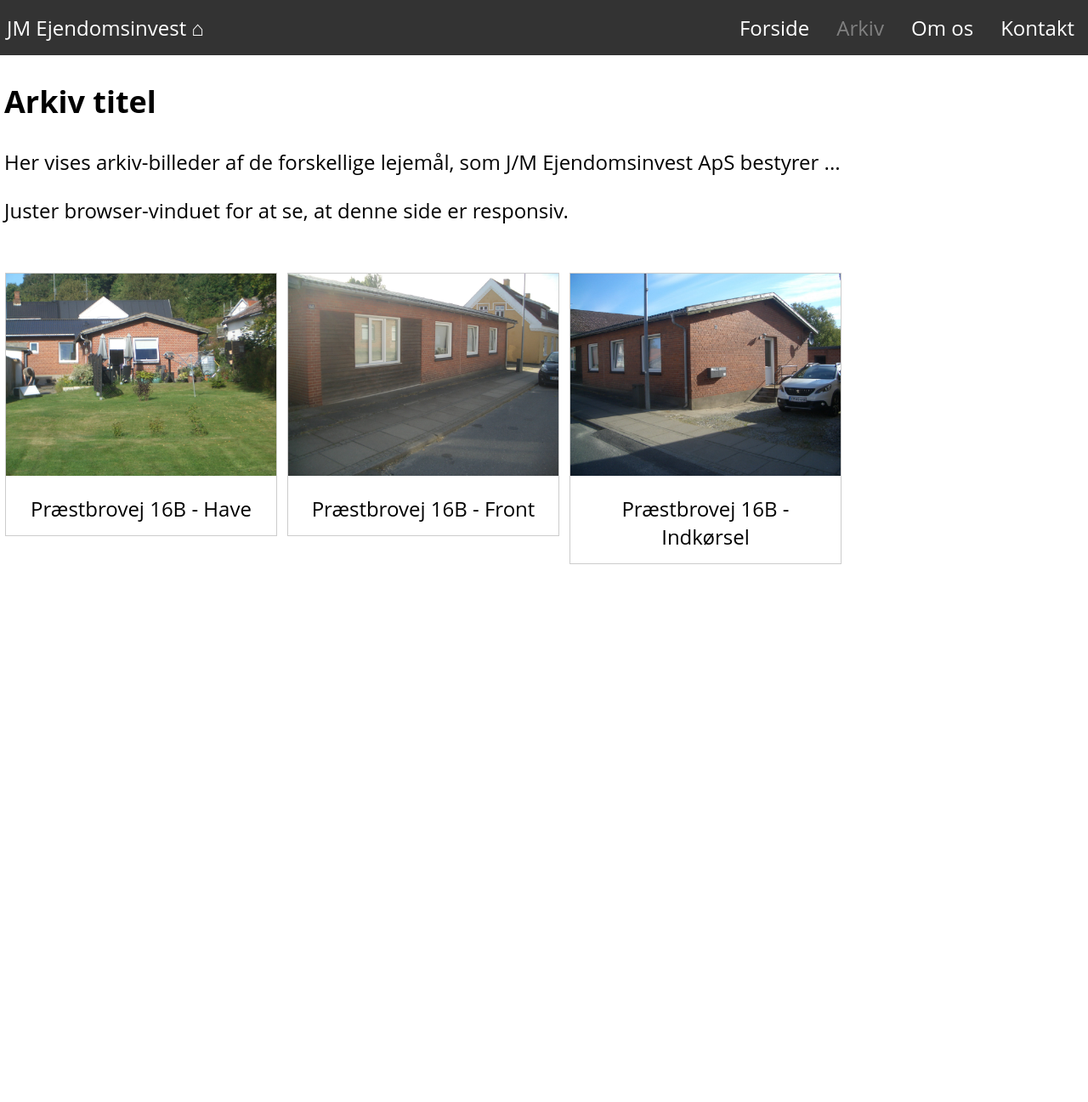
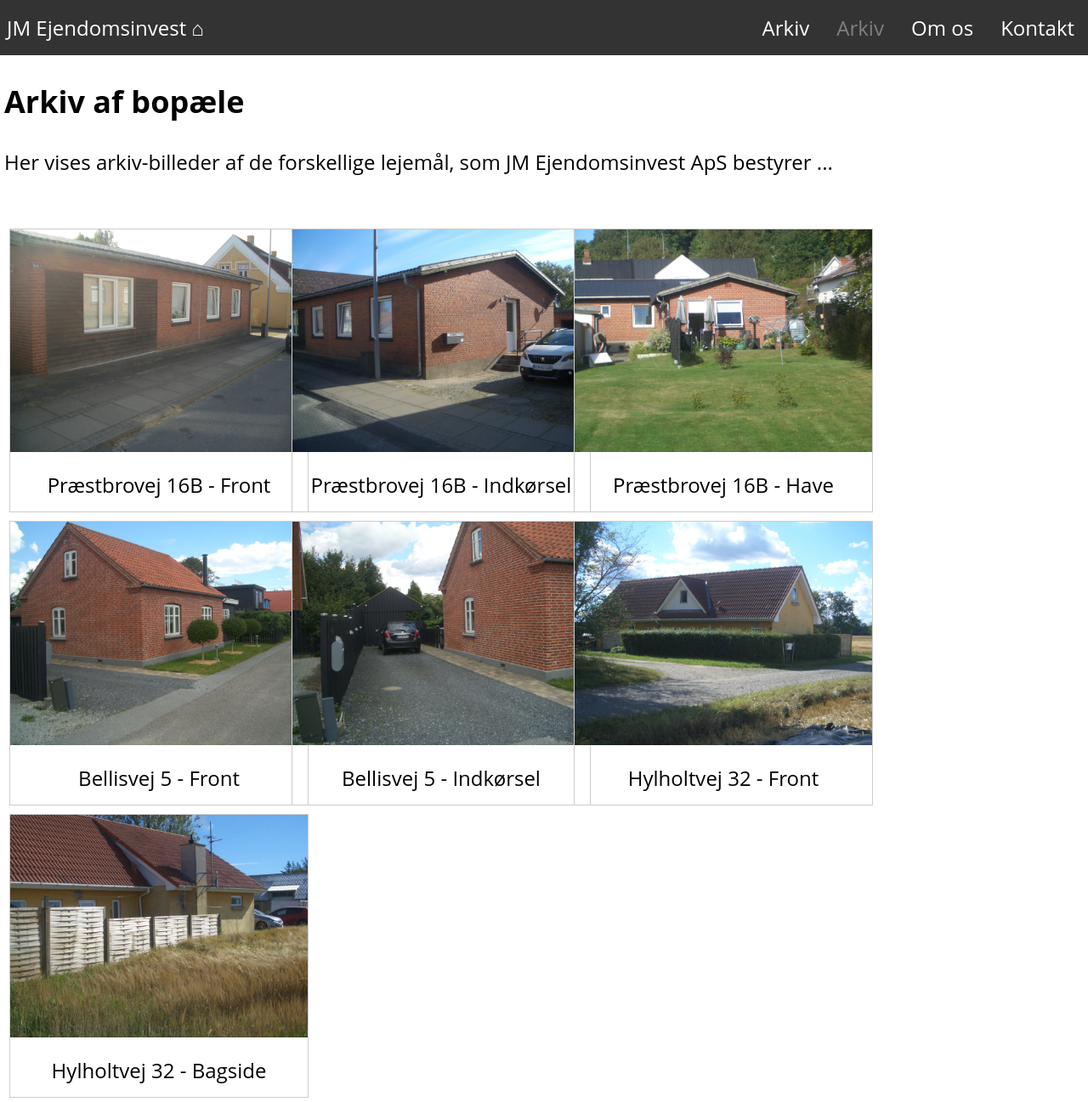
Before and after one commit to mbyrdal/JME-Webpage, a website: page public/html/archive.html in a window 1280 px wide. Shown: the whole page at 85% size. Before the commit the page ends 800 px from the top, so only its background shows below. Drawn offline with Linux system fonts and the light colour scheme.

Commit message:
asdf
...

```diff
--- a/public/css/styling_all.css
+++ b/public/css/styling_all.css
@@ -66,7 +66,10 @@ html {
 /* ARCHIVE GALLERY */
 
 div.gallery {
+    margin: 5px;
     border: 1px solid #ccc;
+    float: left;
+    width: 350px;
 }
 
 div.gallery:hover {
--- a/public/html/archive.html
+++ b/public/html/archive.html
@@ -12,7 +12,7 @@
         <div class="logo">JM Ejendomsinvest &#8962;</div>
         <div class="navbar-links">
             <ul>
-                <li><a href="/">Forside</a></li>
+                <li><a href="/">Arkiv</a></li>
                 <li><a class="active" href="/html/archive.html">Arkiv</a></li>
                 <li><a href="/html/about.html">Om os</a></li>
                 <li><a href="/html/contact.html">Kontakt</a></li>
@@ -21,19 +21,9 @@
     </nav>
 
     <div class="archive-section">
-        <h2>Arkiv titel</h2>
-        <p>Her vises arkiv-billeder af de forskellige lejemål, som J/M Ejendomsinvest ApS bestyrer ...</p>
-        <p>Juster browser-vinduet for at se, at denne side er responsiv.</p>
+        <h2>Arkiv af bopæle</h2>
+        <p>Her vises arkiv-billeder af de forskellige lejemål, som JM Ejendomsinvest ApS bestyrer ...</p>
     </div><br>
-
-    <div class="responsive">
-        <div class="gallery">
-            <a target="_blank" href="../images/Praestbrovej_16A_1.jpg">
-                <img src="../images/Praestbrovej_16A_1.jpg" , alt="Præstbrovej 16A - 1">
-            </a>
-            <div class="desc">Præstbrovej 16B - Have</div>
-        </div>
-    </div>
 
     <div class="responsive">
         <div class="gallery">
@@ -53,6 +43,51 @@
         </div>
     </div>
 
+    <div class="responsive">
+        <div class="gallery">
+            <a target="_blank" href="../images/Praestbrovej_16A_1.jpg">
+                <img src="../images/Praestbrovej_16A_1.jpg" , alt="Præstbrovej 16A - 1">
+            </a>
+            <div class="desc">Præstbrovej 16B - Have</div>
+        </div>
+    </div>
+
+    <div class="responsive">
+        <div class="gallery">
+            <a target="_blank" href="../images/Bellisvej_5_2.jpg">
+                <img src="../images/Bellisvej_5_2.jpg" , alt="Bellisvej 5 - 2">
+            </a>
+            <div class="desc">Bellisvej 5 - Front</div>
+        </div>
+    </div>
+
+    <div class="responsive">
+        <div class="gallery">
+            <a target="_blank" href="../images/Bellisvej_5_1.jpg">
+                <img src="../images/Bellisvej_5_1.jpg" , alt="Bellisvej 5 - 1">
+            </a>
+            <div class="desc">Bellisvej 5 - Indkørsel</div>
+        </div>
+    </div>
+
+    <div class="responsive">
+        <div class="gallery">
+            <a target="_blank" href="../images/Hylholtvej_32_1.jpg">
+                <img src="../images/Hylholtvej_32_1.jpg" , alt="Hylholtvej - 1">
+            </a>
+            <div class="desc">Hylholtvej 32 - Front</div>
+        </div>
+    </div>
+
+    <div class="responsive">
+        <div class="gallery">
+            <a target="_blank" href="../images/Hylholtvej_32_2.jpg">
+                <img src="../images/Hylholtvej_32_2.jpg" , alt="Hylholtvej - 2">
+            </a>
+            <div class="desc">Hylholtvej 32 - Bagside</div>
+        </div>
+    </div>
+
     <div class="clearfix"></div>
 </body>
 </html>
```
Also changed, not shown: index.html (+2 -3 lines), public/html/about.html (+0 -1 lines), public/html/contact.html (+1 -1 lines).
